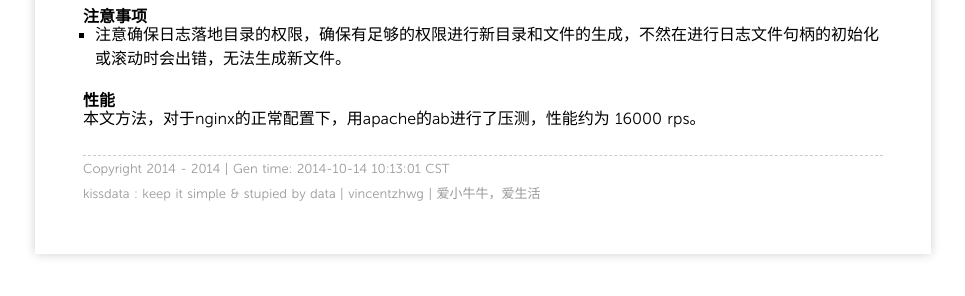
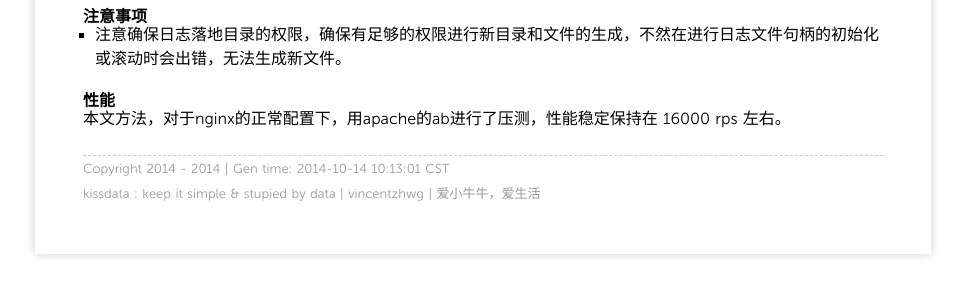
Before and after one commit to vincentzhwg/vincentzhwg.github.io, a Jekyll site: the page built from _posts/2014/2014-10-13-nginx-lua-log.md, in a window 1280 px wide and 900 px high, scrolled down 3187 px. Shown: the part 598-894 px from the top of the window, without its empty margins (157-1122 px from the left). Built offline with Jekyll 4.4.1, drawn with Linux system fonts in a browser that asks for light colours; comment, search, counter and statistics services are not loaded.

Commit message:
Published with https://stackedit.io/

```diff
--- a/_posts/2014/2014-10-13-nginx-lua-log.md
+++ b/_posts/2014/2014-10-13-nginx-lua-log.md
@@ -218,4 +218,4 @@ nginx扩展方式有两种：
 
 #### 性能
 
-本文方法，对于nginx的正常配置下，用apache的ab进行了压测，性能约为 16000 rps。
+本文方法，对于nginx的正常配置下，用apache的ab进行了压测，性能稳定保持在 16000 rps 左右。
```
